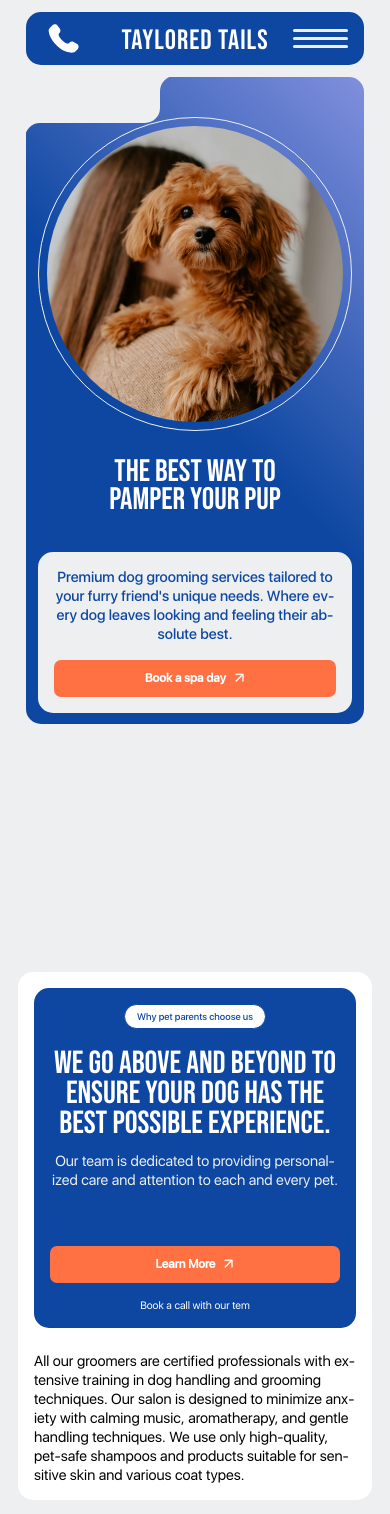
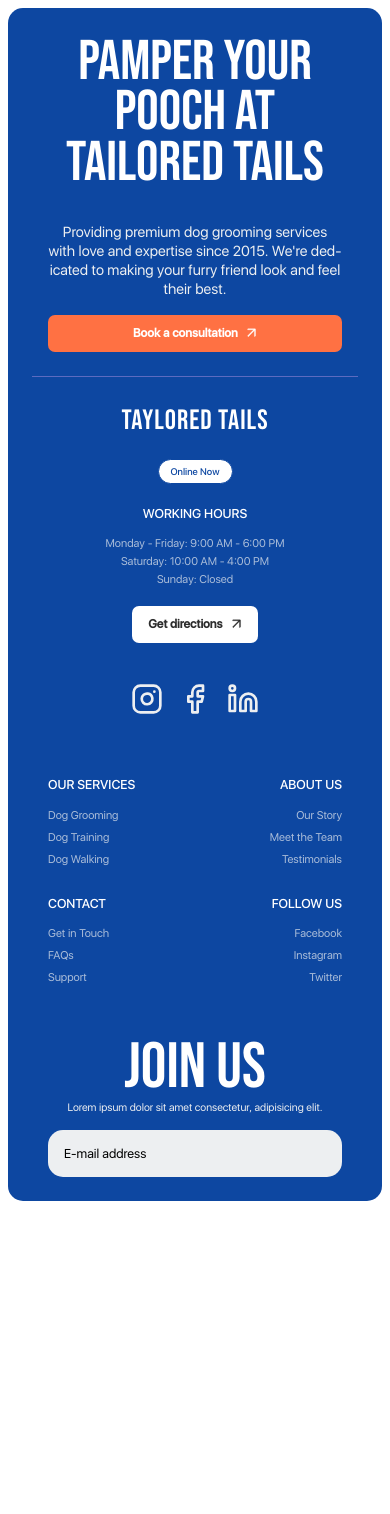
Before and after one commit to ChristianWare/salon, a Next.js app: page / in a window 390 px wide. Shown: the top 1514 px of the page. After the commit the page ends 1201 px from the top, so only its background shows below. Built offline with nearby package versions, Linux system fonts and the light colour scheme.

Commit message:
footer design done

```diff
--- a/src/app/page.tsx
+++ b/src/app/page.tsx
@@ -13,7 +13,7 @@ import Footer from "@/components/shared/Footer/Footer";
 export default function Home() {
   return (
     <main>
-      <Hero />
+      {/* <Hero />
       <PostHero />
       <ValueProposition />
       <AboutUsSection />
@@ -22,7 +22,7 @@ export default function Home() {
       <FeaturedServices />
       <HowItWorks />
       <Reviews />
-      <Consultation />
+      <Consultation /> */}
       <Footer />
     </main>
   );
--- a/src/components/shared/Footer/Footer.module.css
+++ b/src/components/shared/Footer/Footer.module.css
@@ -2,11 +2,11 @@
   background-color: var(--blue);
   margin: 1rem;
   border-radius: 15px;
+  padding: 0rem 3rem;
 }
 
 .top {
-  padding: 3rem;
-  padding-top: 5rem;
+  padding: 5rem 3rem;
   display: flex;
   flex-direction: column;
   align-items: center;
@@ -40,3 +40,228 @@
   grid-template-columns: repeat(1, 1fr);
   width: 100%;
 }
+
+.bottom {
+  padding: 5rem 3rem;
+  border-top: 1px solid var(--lightBlue);
+}
+
+.footerContainer {
+  display: grid;
+  grid-template-columns: 1fr 2fr;
+  grid-gap: 3rem;
+}
+
+.footerLeft {
+  display: flex;
+  flex-direction: column;
+  align-items: flex-start;
+  justify-content: flex-start;
+  gap: 3rem;
+}
+
+.workingHoursBox {
+  display: flex;
+  flex-direction: column;
+  align-items: flex-start;
+  justify-content: center;
+  gap: 2rem;
+}
+
+.workingHoursTitle {
+  color: var(--white);
+  font-size: 1.6rem;
+  font-family: var(--SFUIMedium);
+}
+
+.workingHoursList li {
+  color: var(--gray);
+  font-size: 1.4rem;
+  font-family: var(--SFUIRegular);
+  margin-bottom: 0.5rem;
+  opacity: 0.7;
+}
+
+.socialsContainer {
+  display: flex;
+  align-items: flex-start;
+  justify-content: flex-start;
+  gap: 2rem;
+  margin-top: 3rem;
+}
+
+.icon {
+  font-size: 3rem;
+  color: var(--gray);
+  cursor: pointer;
+}
+
+.footerRightTop {
+  display: flex;
+  align-items: flex-start;
+  justify-content: flex-end;
+  gap: 3rem;
+}
+
+.section {
+  display: flex;
+  flex-direction: column;
+  align-items: flex-start;
+  justify-content: center;
+}
+
+.sectionTitle {
+  color: var(--white);
+  font-family: var(--SFUIMedium);
+  font-size: 1.6rem;
+  margin-bottom: 2rem;
+}
+
+.workingHoursList,
+.linksList {
+  list-style: none;
+}
+
+.linkItem {
+  margin-bottom: 1rem;
+  color: var(--gray);
+  font-size: 1.4rem;
+  font-family: var(--SFUIRegular);
+  opacity: 0.7;
+}
+
+.footerRightBottom {
+  margin-top: 5rem;
+  display: flex;
+  flex-direction: column;
+  align-items: flex-end;
+  justify-content: flex-end;
+}
+
+.headingiii {
+  color: var(--white);
+  font-size: 8rem;
+  margin-bottom: 1rem;
+}
+
+.small {
+  color: var(--gray);
+}
+
+.fakeInput {
+  margin-top: 2rem;
+  background-color: var(--gray);
+  width: 60%;
+  border-radius: 15px;
+  padding: 2rem;
+}
+
+@media screen and (max-width: 1268px) {
+  .topCopyBtnContainer {
+    display: flex;
+    flex-direction: column;
+    align-items: center;
+    justify-content: center;
+  }
+
+  .copy {
+    text-align: center;
+  }
+
+  .btnContainer {
+    width: 60%;
+  }
+}
+
+@media screen and (max-width: 868px) {
+  .footerContainer {
+    grid-template-columns: repeat(1, 1fr);
+  }
+
+  .topCopyBtnContainer {
+    width: 100%;
+    grid-template-columns: 1fr;
+  }
+
+  .copy {
+    width: 100%;
+  }
+
+  .footerLeft {
+    align-items: center;
+    justify-content: center;
+  }
+
+  .workingHoursTitle {
+    text-align: center;
+    margin-left: auto;
+    margin-right: auto;
+  }
+
+  .workingHoursBox,
+  .workingHoursList {
+    display: flex;
+    flex-direction: column;
+    align-items: center;
+    justify-content: center;
+  }
+
+  .btnContainer2 {
+    display: flex;
+    align-items: center;
+    justify-content: start;
+    margin-left: auto;
+    margin-right: auto;
+  }
+
+  .footerRightTop {
+    align-items: center;
+    justify-content: space-between;
+    margin-top: 5rem;
+  }
+
+  .footerRightBottom {
+    align-items: center;
+    justify-content: center;
+  }
+}
+
+@media screen and (max-width: 568px) {
+  .heading {
+    font-size: 7rem;
+    letter-spacing: -0.5;
+  }
+
+  .icon {
+    font-size: 4rem;
+  }
+
+  .top,
+  .bottom {
+    padding: 3rem 2rem;
+  }
+
+  .btnContainer {
+    width: 100%;
+  }
+
+  .fakeInput {
+    width: 100%;
+  }
+
+  .footerRightTop {
+    display: grid;
+    grid-template-columns: repeat(2, 1fr);
+  }
+
+  .section:nth-child(2),
+  .section:nth-child(4) {
+    align-items: flex-end;
+    justify-content: flex-end;
+  }
+
+  .section:nth-child(2) li,
+  .section:nth-child(4) li {
+    text-align: right;
+  }
+}
--- a/src/components/shared/Footer/Footer.tsx
+++ b/src/components/shared/Footer/Footer.tsx
@@ -1,5 +1,49 @@
+import Logo from "../Logo/Logo";
 import Button from "../Button/Button";
 import styles from "./Footer.module.css";
+import SectionIntro from "../SectionIntro/SectionIntro";
+import Instagram from "@/components/icons/Instagram/Instagram";
+import Facebook from "@/components/icons/Facebook/Facebook";
+import LinkedIn from "@/components/icons/LinkedIn/LinkedIn";
+
+const data = [
+  {
+    id: 1,
+    title: "Our Services",
+    links: [
+      { id: 1.1, text: "Dog Grooming" },
+      { id: 1.2, text: "Dog Training" },
+      { id: 1.3, text: "Dog Walking" },
+    ],
+  },
+  {
+    id: 2,
+    title: "About Us",
+    links: [
+      { id: 2.1, text: "Our Story" },
+      { id: 2.2, text: "Meet the Team" },
+      { id: 2.3, text: "Testimonials" },
+    ],
+  },
+  {
+    id: 3,
+    title: "Contact",
+    links: [
+      { id: 3.1, text: "Get in Touch" },
+      { id: 3.2, text: "FAQs" },
+      { id: 3.3, text: "Support" },
+    ],
+  },
+  {
+    id: 4,
+    title: "Follow Us",
+    links: [
+      { id: 4.1, text: "Facebook" },
+      { id: 4.2, text: "Instagram" },
+      { id: 4.3, text: "Twitter" },
+    ],
+  },
+];
 
 export default function Footer() {
   return (
@@ -8,9 +52,9 @@ export default function Footer() {
         <h2 className={styles.heading}>Pamper Your Pooch at Tailored Tails</h2>
         <div className={styles.topCopyBtnContainer}>
           <p className={styles.copy}>
-            Lorem ipsum dolor sit amet consectetur adipisicing elit. Ad quae
-            consequuntur repudiandae adipisci. Ea voluptatibus atque dicta
-            incidunt praesentium assumenda aut.
+            Providing premium dog grooming services with love and expertise
+            since 2015. We&#39;re dedicated to making your furry friend look and
+            feel their best.
           </p>
           <div className={styles.btnContainer}>
             <Button btnType='orange' href='' text='Book a consultation' arrow />
@@ -18,9 +62,50 @@ export default function Footer() {
         </div>
       </div>
       <div className={styles.bottom}>
-        <footer className={styles.container}>
-          <div className={styles.footerLeft}></div>
-          <div className={styles.footerRight}></div>
+        <footer className={styles.footerContainer}>
+          <div className={styles.footerLeft}>
+            <Logo />
+            <SectionIntro title='Online Now' />
+            <div className={styles.workingHoursBox}>
+              <span className={styles.workingHoursTitle}>Working Hours</span>
+              <ul className={styles.workingHoursList}>
+                <li>Monday - Friday: 9:00 AM - 6:00 PM</li>
+                <li>Saturday: 10:00 AM - 4:00 PM</li>
+                <li>Sunday: Closed</li>
+              </ul>
+              <div className={styles.btnContainer2}>
+                <Button btnType='white' href='' text='Get directions' arrow />
+              </div>
+              <div className={styles.socialsContainer}>
+                <Instagram className={styles.icon} />
+                <Facebook className={styles.icon} />
+                <LinkedIn className={styles.icon} />
+              </div>
+            </div>
+          </div>
+          <div className={styles.footerRight}>
+            <div className={styles.footerRightTop}>
+              {data.map((x) => (
+                <div key={x.id} className={styles.section}>
+                  <h3 className={styles.sectionTitle}>{x.title}</h3>
+                  <ul className={styles.linksList}>
+                    {x.links.map((link) => (
+                      <li key={link.id} className={styles.linkItem}>
+                        {link.text}
+                      </li>
+                    ))}
+                  </ul>
+                </div>
+              ))}
+            </div>
+            <div className={styles.footerRightBottom}>
+              <h3 className={styles.headingiii}>Join us</h3>
+              <small className={styles.small}>
+                Lorem ipsum dolor sit amet consectetur, adipisicing elit.
+              </small>
+              <div className={styles.fakeInput}>E-mail address</div>
+            </div>
+          </div>
         </footer>
       </div>
     </div>
```
